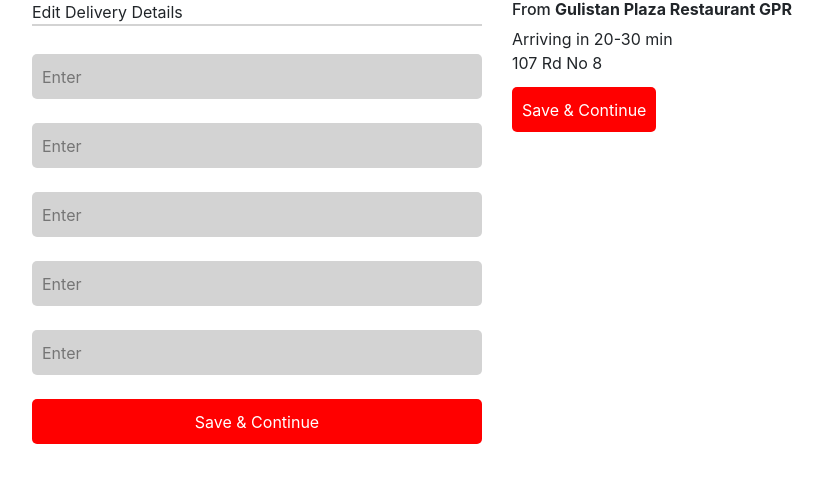
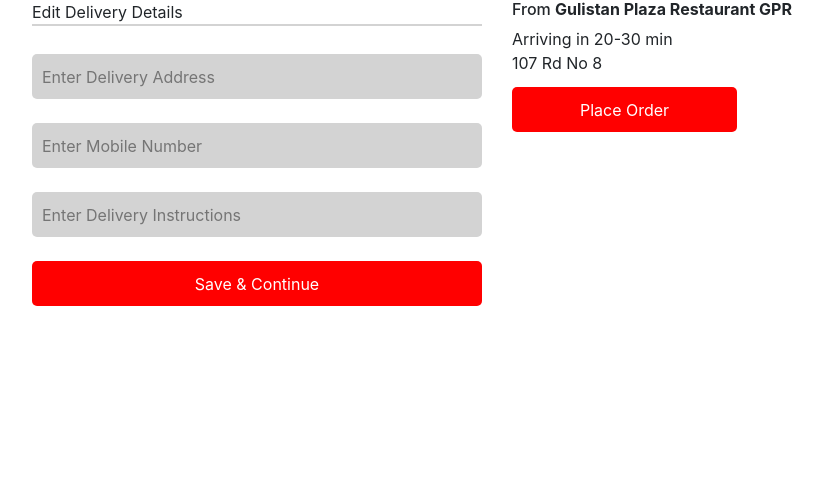
Before and after one commit to BK-Bagchi/red-onion-restaurent, a React (Create React App) app: page /cart in a window 1280 px wide. Shown: the top 482 px of the page, without its empty margins (143-966 px from the left). Built offline with nearby package versions, Linux system fonts and the light colour scheme.

Commit message:
product add to cart system added

```diff
--- a/src/Components/Confirm/Confirm.js
+++ b/src/Components/Confirm/Confirm.js
@@ -8,11 +8,9 @@ const Confirm = () => {
                 <div className="col-lg-6 d-flex flex-column">
                     <p className="delivery-detail">Edit Delivery Details</p>
                     <form className="d-flex flex-column">
-                        <input type="text" placeholder="Enter" />
-                        <input type="text" placeholder="Enter" />
-                        <input type="text" placeholder="Enter" />
-                        <input type="text" placeholder="Enter" />
-                        <input type="text" placeholder="Enter" />
+                        <input type="text" placeholder="Enter Delivery Address" />
+                        <input type="text" placeholder="Enter Mobile Number" />
+                        <input type="text" placeholder="Enter Delivery Instructions" />
                         <input type="submit" value="Save & Continue" />
                     </form>
                 </div>
@@ -20,7 +18,9 @@ const Confirm = () => {
                     <h6>From <strong>Gulistan Plaza Restaurant GPR</strong></h6>
                     <p className="m-0">Arriving in 20-30 min</p>
                     <p className="m-0">107 Rd No 8</p>
-                    <input type="submit" value="Save & Continue" />
+                    <form>
+                        <input className="w-50" type="submit" value="Place Order" />
+                    </form>
                 </div>
             </div>
         </section>
--- a/src/Components/ItemDetail/ItemDetail.js
+++ b/src/Components/ItemDetail/ItemDetail.js
@@ -1,4 +1,4 @@
-import React, { useState } from 'react';
+import React, { useEffect, useState } from 'react';
 import './ItemDetail.css';
 import ShoppingCartIcon from '@material-ui/icons/ShoppingCart';
 import AddIcon from '@material-ui/icons/Add';
@@ -24,6 +24,8 @@ const useStyles = makeStyles((theme) => ({
     },
 }));
 
+
+let cart = []
 const ItemDetail = () => {
     const classes = useStyles();
     const [open, setOpen] = React.useState(false);
@@ -43,21 +45,46 @@ const ItemDetail = () => {
 
 
     const [itemAmount, setItemAmount] = useState(1);
+    // const [cart, setCart]= useState()
 
     let { id } = useParams();
     const history = useHistory();
     id = Number(id)
-    const thisItem = Item.filter((item) => {
-        return item.id === id;
-    })
+    const thisItem = Item.filter(item => item.id === id)
 
     let itemPrice = thisItem[0].price * itemAmount;
     itemPrice = Number(itemPrice.toFixed(2));
+    const addToCart = (item) => {
+        const { id, name } = item
+        const order = {
+            id: id,
+            name: name,
+            rate: thisItem[0].price,
+            price: itemPrice,
+            amount: itemAmount
+        }
+        if (localStorage.getItem('cart')) {
+            cart = JSON.parse(localStorage.getItem('cart'))
+        }
+        const itemExists = cart.find(item => item.id === order.id)
+        if (itemExists) {
+            for (let i = 0; i < cart.length; i++) {
+                if (cart[i].id === itemExists.id) {
+                    cart[i].price += order.price
+                    cart[i].amount += order.amount
+                    break
+                }
+            }
+        }
+        else {
+            cart.push(order)
+        }
+        localStorage.setItem('cart', JSON.stringify(cart))
+    }
 
     return (
         thisItem.map((item) => {
             localStorage.setItem("menuLocation", item.category)
-
             return (
                 <section key={item.id} className={`item-detail mx-auto py-4${classes.root}`}>
                     <div className="row">
@@ -77,7 +104,7 @@ const ItemDetail = () => {
                             </div>
                             <div className="d-flex">
                                 <button className="back mr-4" onClick={() => history.push("/")}>Back</button>
-                                <Button variant="outlined" className="add d-flex justify-content-center align-items-center" onClick={handleClick}><ShoppingCartIcon />&nbsp; Add</Button>
+                                <Button variant="outlined" className="add d-flex justify-content-center align-items-center" onClick={() => addToCart(item)}><ShoppingCartIcon />&nbsp; Add</Button>
                             </div>
                         </div>
                     </div>
```
